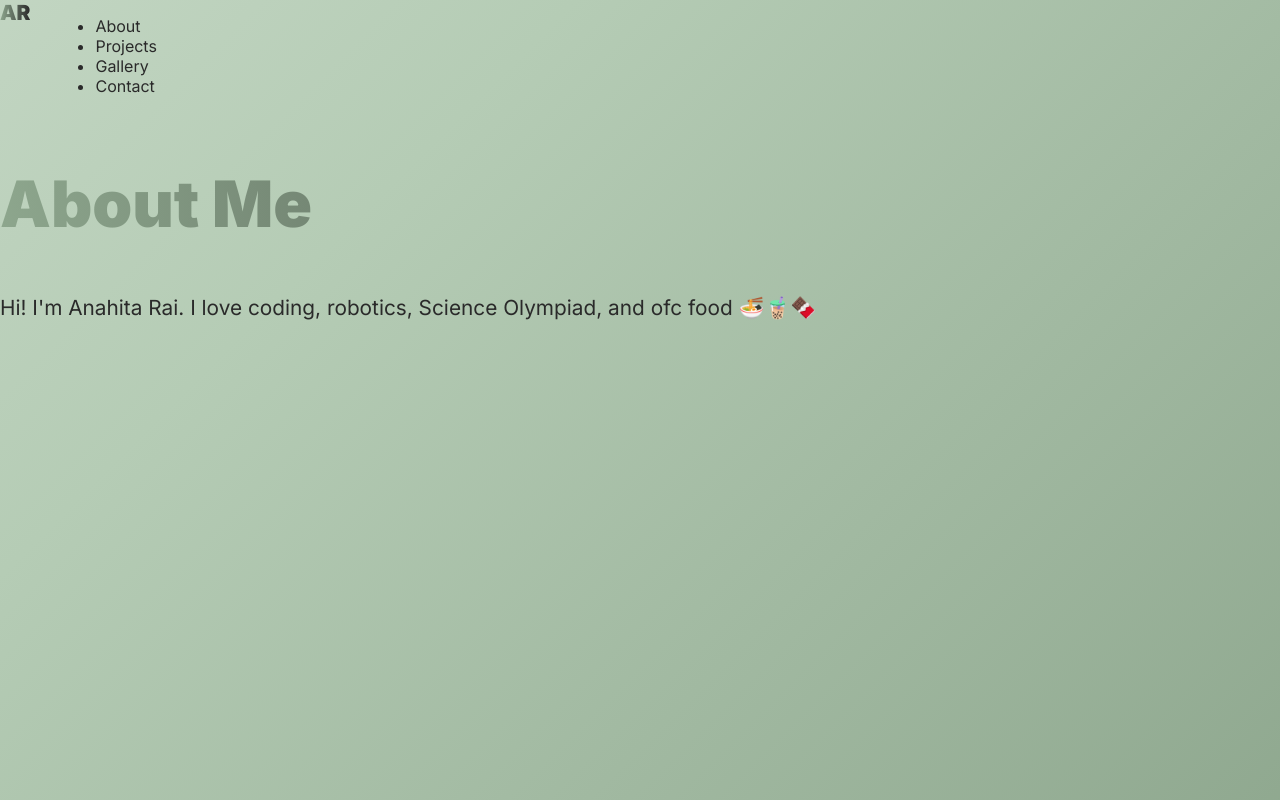
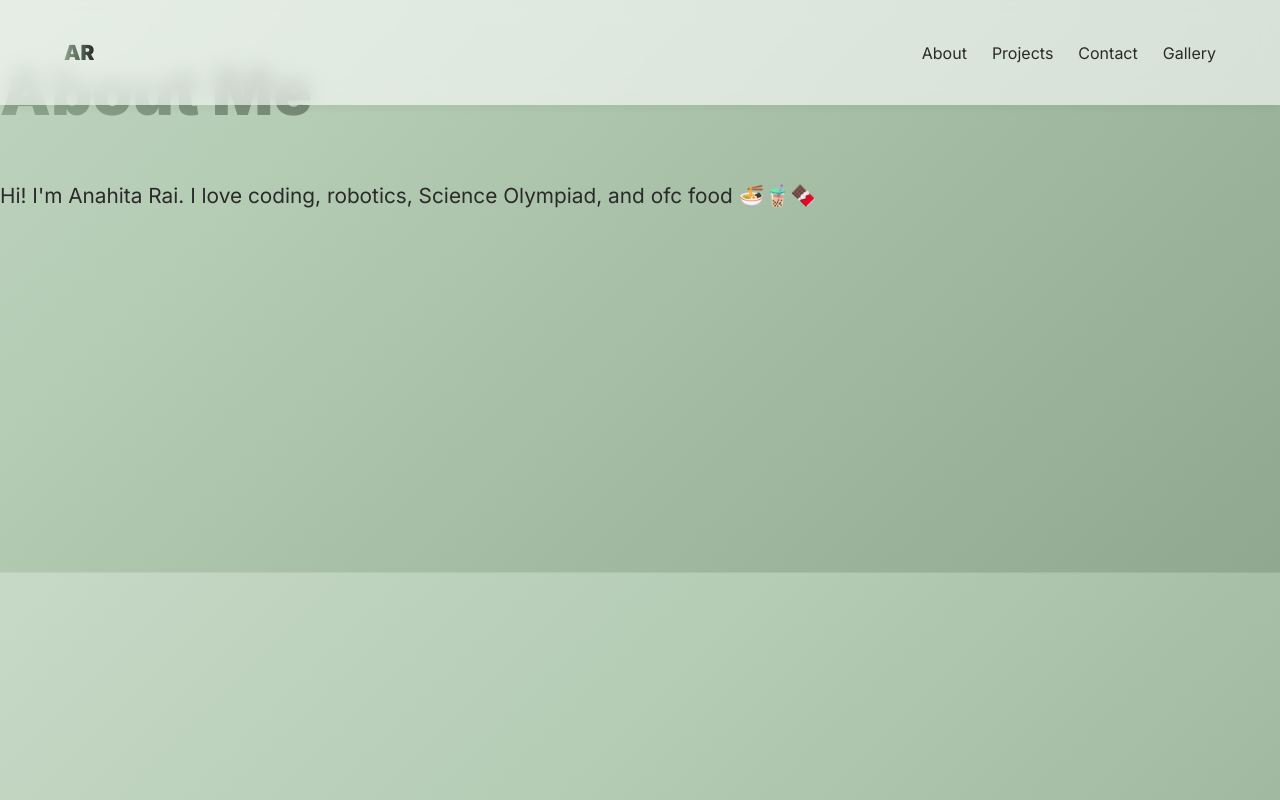
Before and after one commit to CodingBoss12/AnahitaRai, a plain HTML site: page about.html in a window 1280 px wide. Drawn offline with Linux system fonts and the light colour scheme.

Commit message:
your message

```diff
--- a/about.html
+++ b/about.html
@@ -7,17 +7,32 @@
   <link rel="stylesheet" href="style.css">
 </head>
 <body>
-  <!-- Navbar (same as home) -->
-  <nav class="navbar">
-    <div class="logo">AR</div>
-    <div class="hamburger">☰</div>
-    <ul class="nav-links">
-      <li><a href="about.html" class="active">About</a></li>
-      <li><a href="projects.html">Projects</a></li>
-      <li><a href="gallery.html">Gallery</a></li>
-      <li><a href="contact.html">Contact</a></li>
-    </ul>
-  </nav>
+  <!-- Navbar -->
+  <header>
+    <div class="nav-container">
+      <div class="logo"><a href="index.html">AR</a></div>
+      <nav>
+        <a href="about.html">About</a>
+        <a href="projects.html">Projects</a>
+        <a href="contact.html">Contact</a>
+        <a href="gallery.html">Gallery</a>
+      </nav>
+      <div class="hamburger" onclick="toggleMenu()">
+        <span></span>
+        <span></span>
+        <span></span>
+      </div>
+    </div>
+  </header>
+
+
+  <!-- Mobile Nav -->
+  <div class="mobile-nav" id="mobileNav">
+    <a href="#about">About</a>
+    <a href="#projects">Projects</a>
+    <a href="#contact">Contact</a>
+    <a href="#gallery">Gallery</a>
+  </div>
 
   <!-- Content -->
   <section class="content">
```
